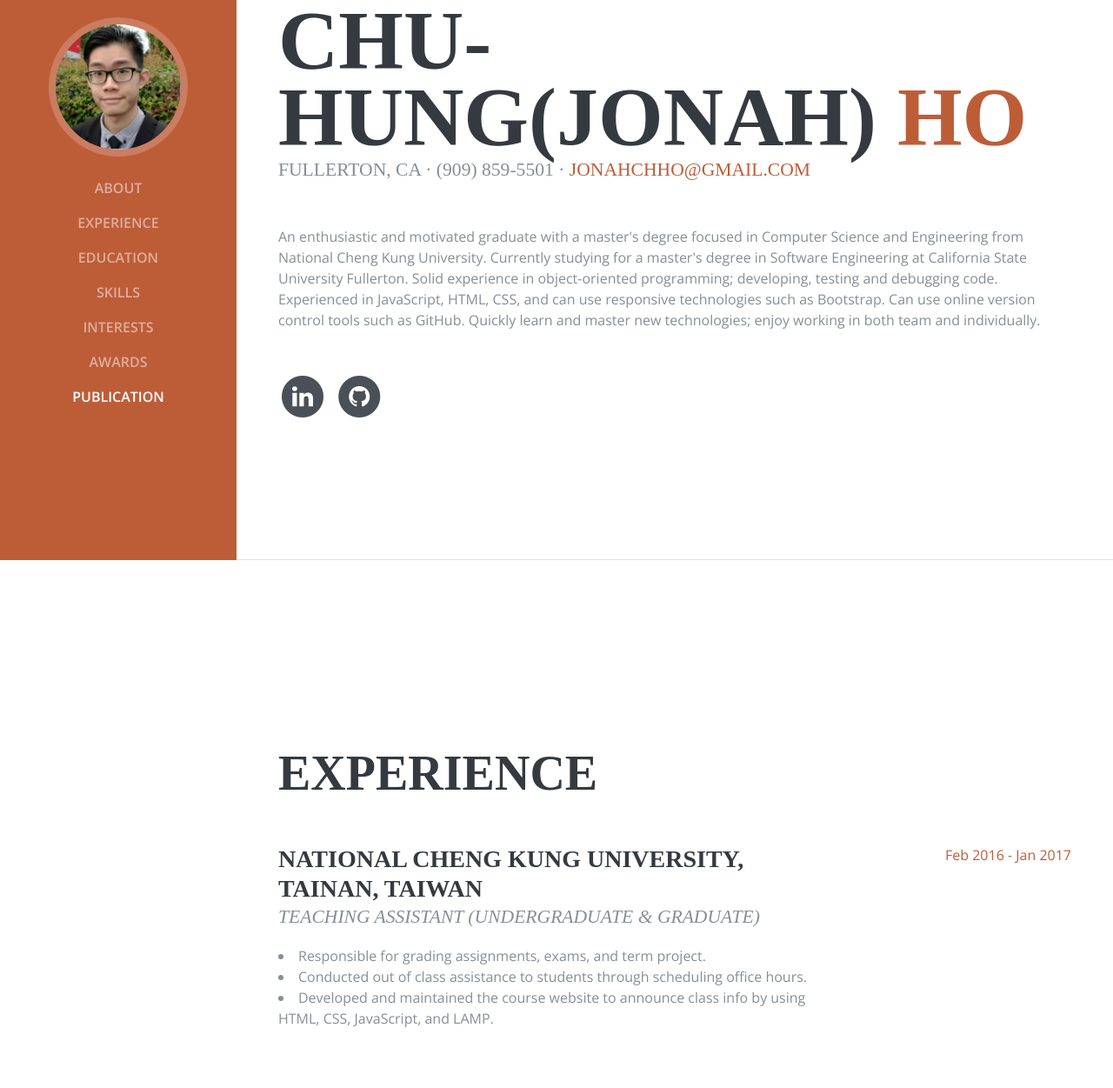
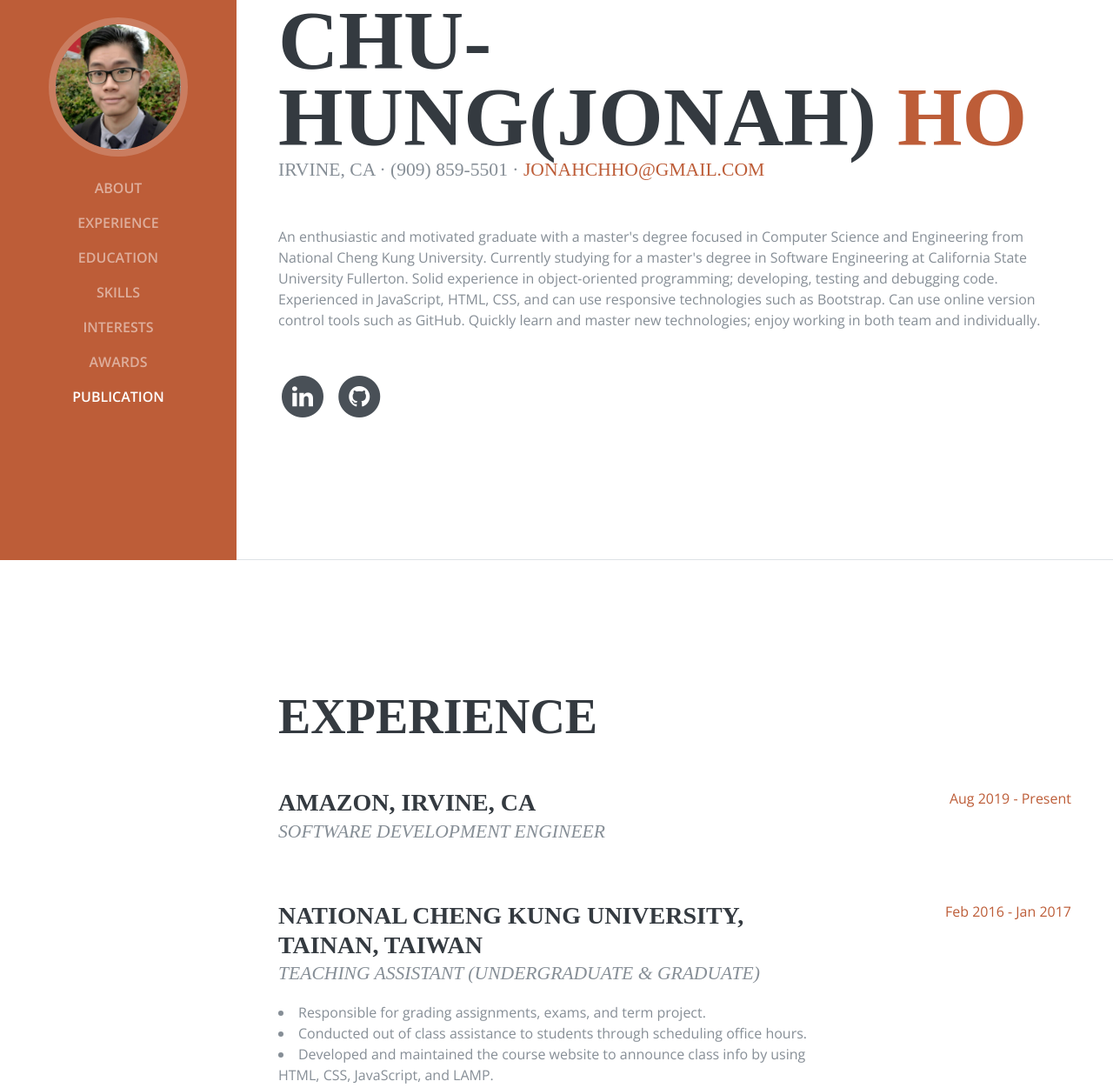
Before and after one commit to jonahchho/jonahchho.github.io, a plain HTML site: page index.html in a window 1280 px wide. Shown: the part 156-1407 px from the top of the page at 87% size. Drawn offline with nearby package versions, Linux system fonts and the light colour scheme; a web font is replaced by a local one.

Commit message:
Add current experience and update contact info

```diff
--- a/index.html
+++ b/index.html
@@ -71,7 +71,7 @@
           <h1 class="mb-0">Chu-Hung(Jonah)
             <span class="text-primary">Ho</span>
           </h1>
-          <div class="subheading mb-5">Fullerton, CA · (909) 859-5501 ·
+          <div class="subheading mb-5">Irvine, CA · (909) 859-5501 ·
             <a href="mailto:name@email.com">jonahchho@gmail.com</a>
           </div>
           <p class="mb-5">An enthusiastic and motivated graduate with a master's degree focused in Computer Science and Engineering from National Cheng Kung University. Currently studying for a master's degree in Software Engineering at California State University Fullerton. Solid experience in object-oriented programming; developing, testing and debugging code. Experienced in JavaScript, HTML, CSS, and can use responsive technologies such as Bootstrap. Can use online version control tools such as GitHub. Quickly learn and master new technologies; enjoy working in both team and individually.</p>
@@ -100,6 +100,17 @@
         <div class="my-auto">
           <h2 class="mb-5">Experience</h2>
 
+	  <div class="resume-item d-flex flex-column flex-md-row mb-5">
+            <div class="resume-content mr-auto">
+              <h3 class="mb-0">Amazon, Irvine, CA</h3>
+              <div class="subheading mb-3"><i>Software Development Engineer</i></div>
+            </div>
+
+            <div class="resume-date text-md-right">
+              <span class="text-primary">Aug 2019 - Present</span>
+            </div>
+          </div>
+
           <div class="resume-item d-flex flex-column flex-md-row mb-5">
             <div class="resume-content mr-auto">
               <h3 class="mb-0">National Cheng Kung University, Tainan, Taiwan</h3>
@@ -116,12 +127,11 @@
                 <i class="fa-li fa fa-check"></i>
                   Developed and maintained the course website to announce class info by using HTML, CSS, JavaScript, and LAMP.
               </li>
+            </div>
 
-            </div>
             <div class="resume-date text-md-right">
               <span class="text-primary">Feb 2016 - Jan 2017</span>
             </div>
-
           </div>
         </div>
 
```
